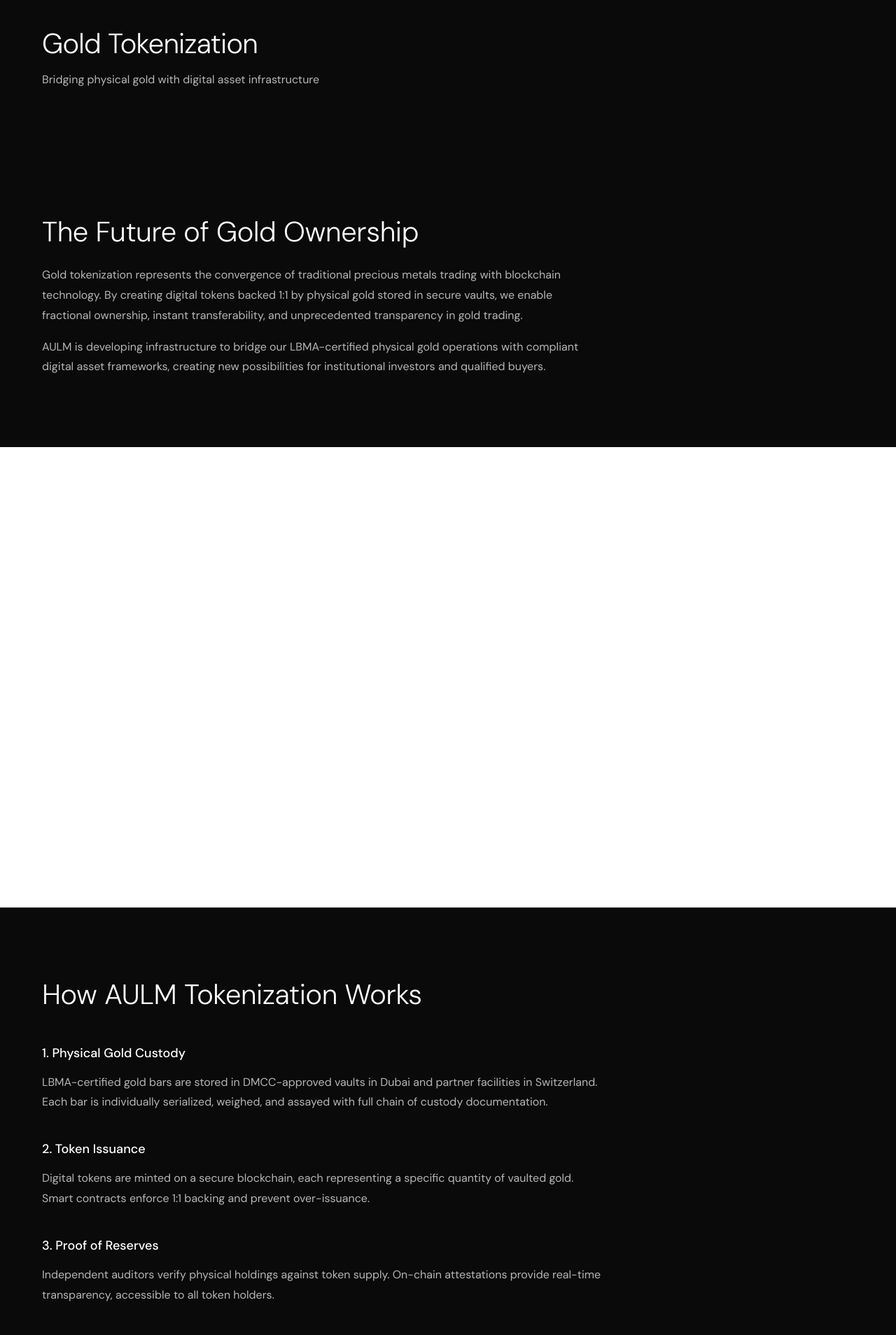
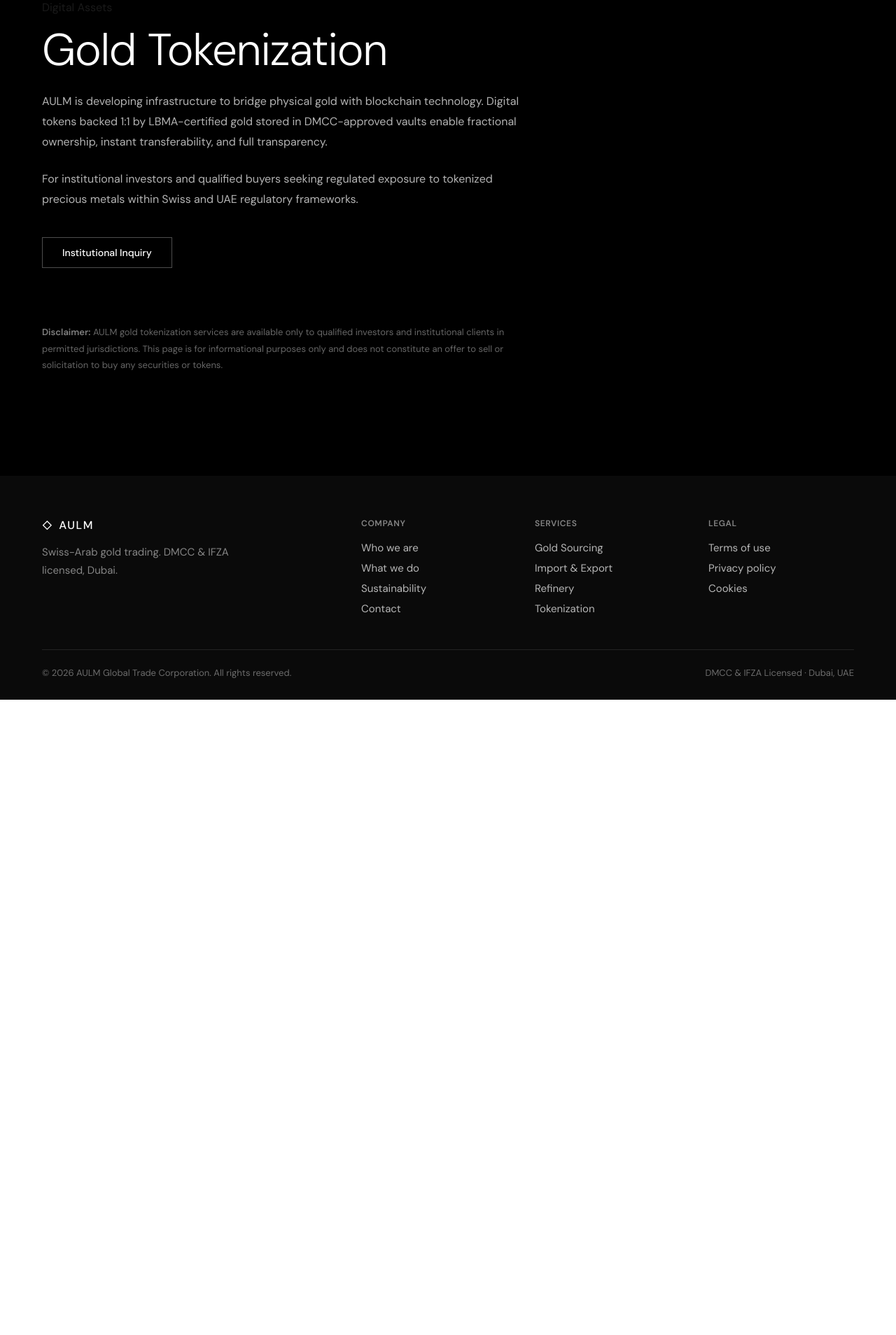
Before and after one commit to privatecharterxdevelopment/AULM, a React (Vite) app: page /tokenization in a window 1280 px wide. Shown: the part 120-2028 px from the top of the page at 70% size. After the commit the page ends 1120 px from the top, so only its background shows below. Built offline with nearby package versions, Linux system fonts and the light colour scheme.

Commit message:
Remove poster images, simplify tokenization page
- Removed all fallback poster images from videos
- Added autoPlay to videos
- Tokenization page: black bg, minimal text, disclaimer only

Co-Authored-By: Claude Opus 4.5 <noreply@anthropic.com>

```diff
--- a/src/pages/Home.jsx
+++ b/src/pages/Home.jsx
@@ -10,7 +10,6 @@ const sections = [
     title: 'Global Trade Corporation.',
     description: 'Licensed for import and export of refined gold bars with 99.99% purity certification. Connecting Switzerland and the Emirates through strategic partnerships with internationally renowned transport and logistics companies. End-to-end supply chain security.',
     video: `${VIDEO_BASE}/13778967-uhd_3840_2160_60fps.mp4`,
-    poster: 'https://images.unsplash.com/photo-1610375461246-83df859d849d?w=1920&q=80',
     showLocations: true
   },
   {
@@ -18,32 +17,28 @@ const sections = [
     label: 'Compliance First',
     title: 'Full Transparency. International Standards.',
     description: 'Complete adherence to OECD due diligence guidelines and LBMA responsible sourcing standards. Every transaction fully documented, auditable, and traceable from mine to vault. Conflict-free gold with verified chain of custody.',
-    video: `${VIDEO_BASE}/14773199_1920_1080_60fps.mp4`,
-    poster: 'https://images.unsplash.com/photo-1578575437130-527eed3abbec?w=1920&q=80'
+    video: `${VIDEO_BASE}/14773199_1920_1080_60fps.mp4`
   },
   {
     id: 'endtoend',
     label: 'End-to-End Solution',
     title: 'Sourcing to Delivery. One Partner.',
     description: 'From procurement to refined bars delivered to your vault. Complete supply chain management under one roof including sourcing, assay, certification of origin, refining, and secure logistics. No intermediaries, no complications, full transparency.',
-    video: `${VIDEO_BASE}/11292201-hd_1920_1080_30fps.mp4`,
-    poster: 'https://images.unsplash.com/photo-1578575437130-527eed3abbec?w=1920&q=80'
+    video: `${VIDEO_BASE}/11292201-hd_1920_1080_30fps.mp4`
   },
   {
     id: 'dubai',
     label: 'Strategic Location',
     title: 'Dubai Gold Import. To The World.',
     description: 'Import. Melting. Refinery. Full vertical integration in the world\'s premier precious metals trading hub. DMCC and IFZA licensed operations with direct access to LBMA-accredited refineries.',
-    video: `${VIDEO_BASE}/5121750-uhd_3840_2160_25fps.mp4`,
-    poster: 'https://images.unsplash.com/photo-1589787168422-e02de4f614e2?w=1920&q=80'
+    video: `${VIDEO_BASE}/5121750-uhd_3840_2160_25fps.mp4`
   },
   {
     id: 'clients',
     label: 'Institutional Partners',
     title: 'For Serious Investors.',
     description: 'We serve Family Offices, commodity traders, investment funds, central banks, and institutional investors seeking direct access to physical gold flows. Minimum order 100kg. Discretion and confidentiality guaranteed.',
-    video: `${VIDEO_BASE}/5021964-hd_1920_1080_30fps.mp4`,
-    poster: 'https://images.unsplash.com/photo-1624365168968-f283d506c6b6?w=1920&q=80'
+    video: `${VIDEO_BASE}/5021964-hd_1920_1080_30fps.mp4`
   }
 ]
 
@@ -155,7 +150,7 @@ function Home() {
             muted
             loop
             playsInline
-            poster={section.poster}
+            autoPlay
           >
             <source src={section.video} type="video/mp4" />
           </video>
--- a/src/pages/Tokenization.jsx
+++ b/src/pages/Tokenization.jsx
@@ -1,154 +1,27 @@
 function Tokenization() {
   return (
-    <>
-      {/* Page Header */}
-      <section className="page-header">
+    <div style={{ background: '#000', minHeight: '100vh', paddingTop: '120px', paddingBottom: '80px' }}>
       <div className="container">
-          <h1>Gold Tokenization</h1>
-          <p>Bridging physical gold with digital asset infrastructure</p>
-        </div>
-      </section>
+        <div style={{ maxWidth: '700px' }}>
+          <span className="label" style={{ display: 'block', marginBottom: '16px' }}>Digital Assets</span>
+          <h1 style={{ color: '#fff', marginBottom: '24px' }}>Gold Tokenization</h1>
+          <p style={{ color: 'rgba(255,255,255,0.7)', lineHeight: '1.8', marginBottom: '24px' }}>
+            AULM is developing infrastructure to bridge physical gold with blockchain technology. Digital tokens backed 1:1 by LBMA-certified gold stored in DMCC-approved vaults enable fractional ownership, instant transferability, and full transparency.
+          </p>
+          <p style={{ color: 'rgba(255,255,255,0.7)', lineHeight: '1.8', marginBottom: '40px' }}>
+            For institutional investors and qualified buyers seeking regulated exposure to tokenized precious metals within Swiss and UAE regulatory frameworks.
+          </p>
 
-      {/* Intro Section */}
-      <section>
-        <div className="container">
-          <div style={{ maxWidth: '800px' }}>
-            <h2>The Future of Gold Ownership</h2>
-            <p style={{ marginTop: '1.5rem', lineHeight: '1.8' }}>
-              Gold tokenization represents the convergence of traditional precious metals trading with blockchain technology. By creating digital tokens backed 1:1 by physical gold stored in secure vaults, we enable fractional ownership, instant transferability, and unprecedented transparency in gold trading.
-            </p>
-            <p style={{ marginTop: '1rem', lineHeight: '1.8' }}>
-              AULM is developing infrastructure to bridge our LBMA-certified physical gold operations with compliant digital asset frameworks, creating new possibilities for institutional investors and qualified buyers.
-            </p>
-          </div>
-        </div>
-      </section>
+          <a href="mailto:trading@aulmtrading.com" className="btn btn-outline" style={{ borderColor: 'rgba(255,255,255,0.3)', color: '#fff' }}>
+            Institutional Inquiry
+          </a>
 
-      {/* Benefits Grid */}
-      <section style={{ background: 'var(--color-light)' }}>
-        <div className="container">
-          <h2 style={{ marginBottom: '3rem' }}>Advantages of Tokenized Gold</h2>
-          <div className="services-grid">
-            <div className="service-card">
-              <h3>Fractional Ownership</h3>
-              <p>
-                Access gold investment starting from small denominations. Tokenization removes traditional barriers to entry, enabling precise portfolio allocation without minimum bar requirements.
-              </p>
-            </div>
-            <div className="service-card">
-              <h3>24/7 Transferability</h3>
-              <p>
-                Transfer gold ownership instantly, globally, at any time. No waiting for vault operations or bank transfers. Blockchain-based settlement in minutes, not days.
-              </p>
-            </div>
-            <div className="service-card">
-              <h3>Full Transparency</h3>
-              <p>
-                Every token is traceable to specific gold bars with documented provenance. Real-time proof of reserves through on-chain attestations and independent audits.
-              </p>
-            </div>
-            <div className="service-card">
-              <h3>Reduced Costs</h3>
-              <p>
-                Eliminate traditional custody and transfer fees. Smart contract automation reduces administrative overhead, passing savings to token holders.
-              </p>
-            </div>
-            <div className="service-card">
-              <h3>Physical Redemption</h3>
-              <p>
-                Token holders retain the right to redeem for physical gold. Convert your digital holdings to LBMA-certified bars delivered to your vault or designated location.
-              </p>
-            </div>
-            <div className="service-card">
-              <h3>Regulatory Compliance</h3>
-              <p>
-                Built within Swiss and UAE regulatory frameworks. Full KYC/AML compliance, designed for institutional adoption and qualified investor requirements.
+          <p style={{ marginTop: '80px', fontSize: '0.8125rem', color: 'rgba(255,255,255,0.4)', lineHeight: '1.8' }}>
+            <strong style={{ color: 'rgba(255,255,255,0.5)' }}>Disclaimer:</strong> AULM gold tokenization services are available only to qualified investors and institutional clients in permitted jurisdictions. This page is for informational purposes only and does not constitute an offer to sell or solicitation to buy any securities or tokens.
           </p>
         </div>
       </div>
     </div>
-      </section>
-
-      {/* How It Works */}
-      <section>
-        <div className="container">
-          <div style={{ maxWidth: '800px' }}>
-            <h2>How AULM Tokenization Works</h2>
-
-            <div style={{ marginTop: '3rem' }}>
-              <h3 style={{ marginBottom: '1rem' }}>1. Physical Gold Custody</h3>
-              <p style={{ lineHeight: '1.8' }}>
-                LBMA-certified gold bars are stored in DMCC-approved vaults in Dubai and partner facilities in Switzerland. Each bar is individually serialized, weighed, and assayed with full chain of custody documentation.
-              </p>
-            </div>
-
-            <div style={{ marginTop: '2.5rem' }}>
-              <h3 style={{ marginBottom: '1rem' }}>2. Token Issuance</h3>
-              <p style={{ lineHeight: '1.8' }}>
-                Digital tokens are minted on a secure blockchain, each representing a specific quantity of vaulted gold. Smart contracts enforce 1:1 backing and prevent over-issuance.
-              </p>
-            </div>
-
-            <div style={{ marginTop: '2.5rem' }}>
-              <h3 style={{ marginBottom: '1rem' }}>3. Proof of Reserves</h3>
-              <p style={{ lineHeight: '1.8' }}>
-                Independent auditors verify physical holdings against token supply. On-chain attestations provide real-time transparency, accessible to all token holders.
-              </p>
-            </div>
-
-            <div style={{ marginTop: '2.5rem' }}>
-              <h3 style={{ marginBottom: '1rem' }}>4. Trade & Transfer</h3>
-              <p style={{ lineHeight: '1.8' }}>
-                Tokens can be held, transferred, or traded on compliant platforms. Settlement is instant and final, with complete transaction history recorded on-chain.
-              </p>
-            </div>
-
-            <div style={{ marginTop: '2.5rem' }}>
-              <h3 style={{ marginBottom: '1rem' }}>5. Redemption</h3>
-              <p style={{ lineHeight: '1.8' }}>
-                Qualified holders may redeem tokens for physical gold. Minimum redemption quantities apply. Delivery arranged through our secure logistics network.
-              </p>
-            </div>
-          </div>
-        </div>
-      </section>
-
-      {/* For Institutions */}
-      <section style={{ background: 'var(--color-dark)', color: 'var(--color-white)' }}>
-        <div className="container">
-          <div style={{ maxWidth: '800px' }}>
-            <h2 style={{ color: 'var(--color-white)' }}>For Institutional Partners</h2>
-            <p style={{ marginTop: '1.5rem', lineHeight: '1.8', color: 'rgba(255,255,255,0.7)' }}>
-              AULM tokenization infrastructure is designed for institutional adoption. We work with Family Offices, asset managers, and financial institutions seeking regulated exposure to tokenized precious metals.
-            </p>
-            <ul style={{ marginTop: '2rem', lineHeight: '2', color: 'rgba(255,255,255,0.7)' }}>
-              <li>White-label tokenization solutions for qualified issuers</li>
-              <li>API integration for portfolio management systems</li>
-              <li>Customized custody and redemption arrangements</li>
-              <li>Regulatory guidance for Swiss and UAE jurisdictions</li>
-              <li>Dedicated institutional relationship management</li>
-            </ul>
-            <p style={{ marginTop: '2rem', lineHeight: '1.8', color: 'rgba(255,255,255,0.7)' }}>
-              Contact us to discuss how tokenized gold can enhance your portfolio infrastructure.
-            </p>
-            <a href="mailto:trading@aulmtrading.com" className="btn btn-outline" style={{ marginTop: '2rem', borderColor: 'rgba(255,255,255,0.3)', color: 'var(--color-white)' }}>
-              Institutional Inquiry
-            </a>
-          </div>
-        </div>
-      </section>
-
-      {/* Disclaimer */}
-      <section>
-        <div className="container">
-          <div style={{ maxWidth: '800px', fontSize: '0.875rem', color: 'rgba(0,0,0,0.5)', lineHeight: '1.8' }}>
-            <p>
-              <strong>Important Notice:</strong> AULM gold tokenization services are available only to qualified investors and institutional clients in permitted jurisdictions. Token offerings may be subject to regulatory restrictions. This page is for informational purposes only and does not constitute an offer to sell or solicitation to buy any securities or tokens. Please contact us for detailed information regarding eligibility, regulatory status, and availability in your jurisdiction.
-            </p>
-          </div>
-        </div>
-      </section>
-    </>
   )
 }
 
```
Lines whose indentation alone changed are shown as unchanged.
